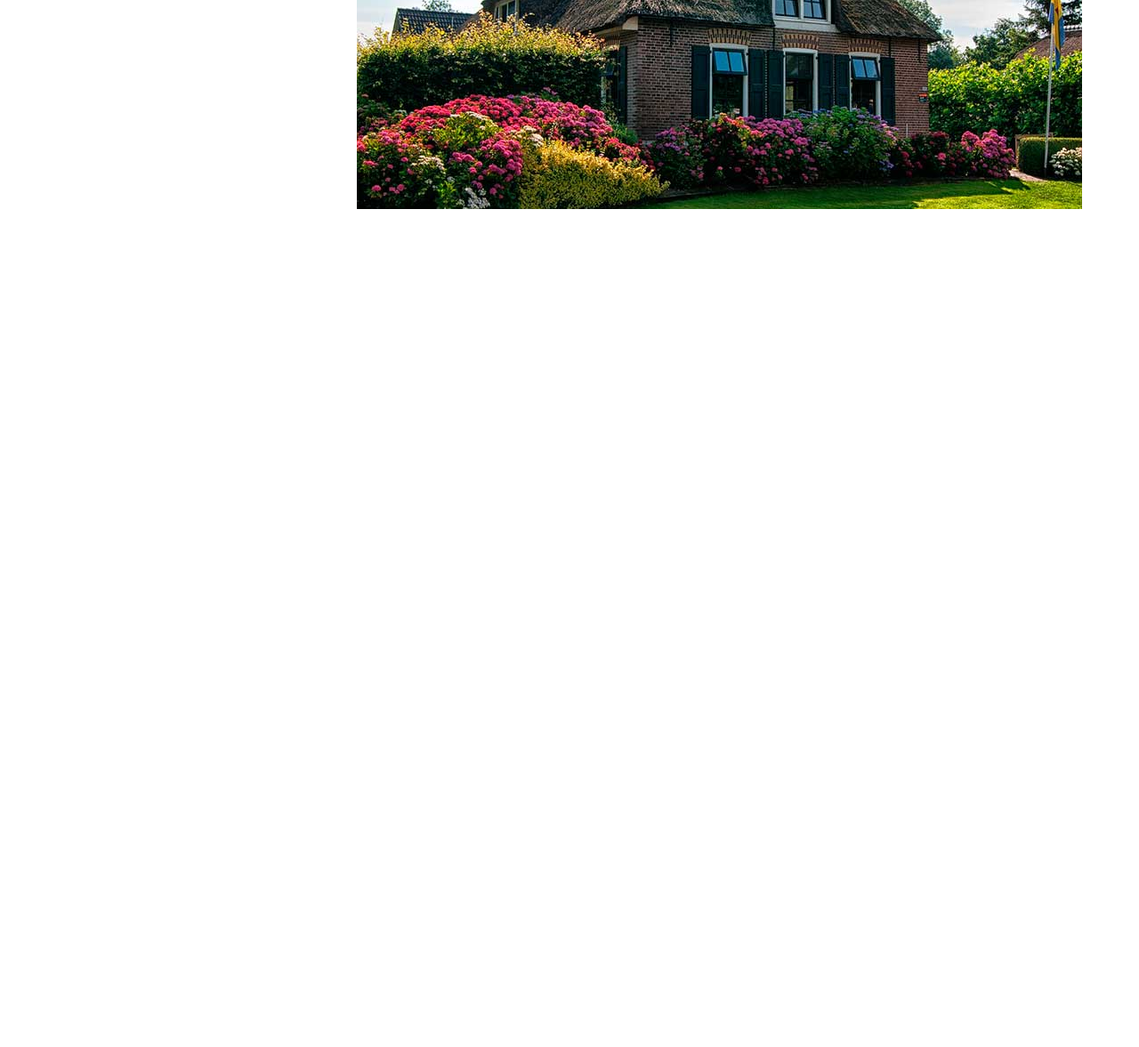
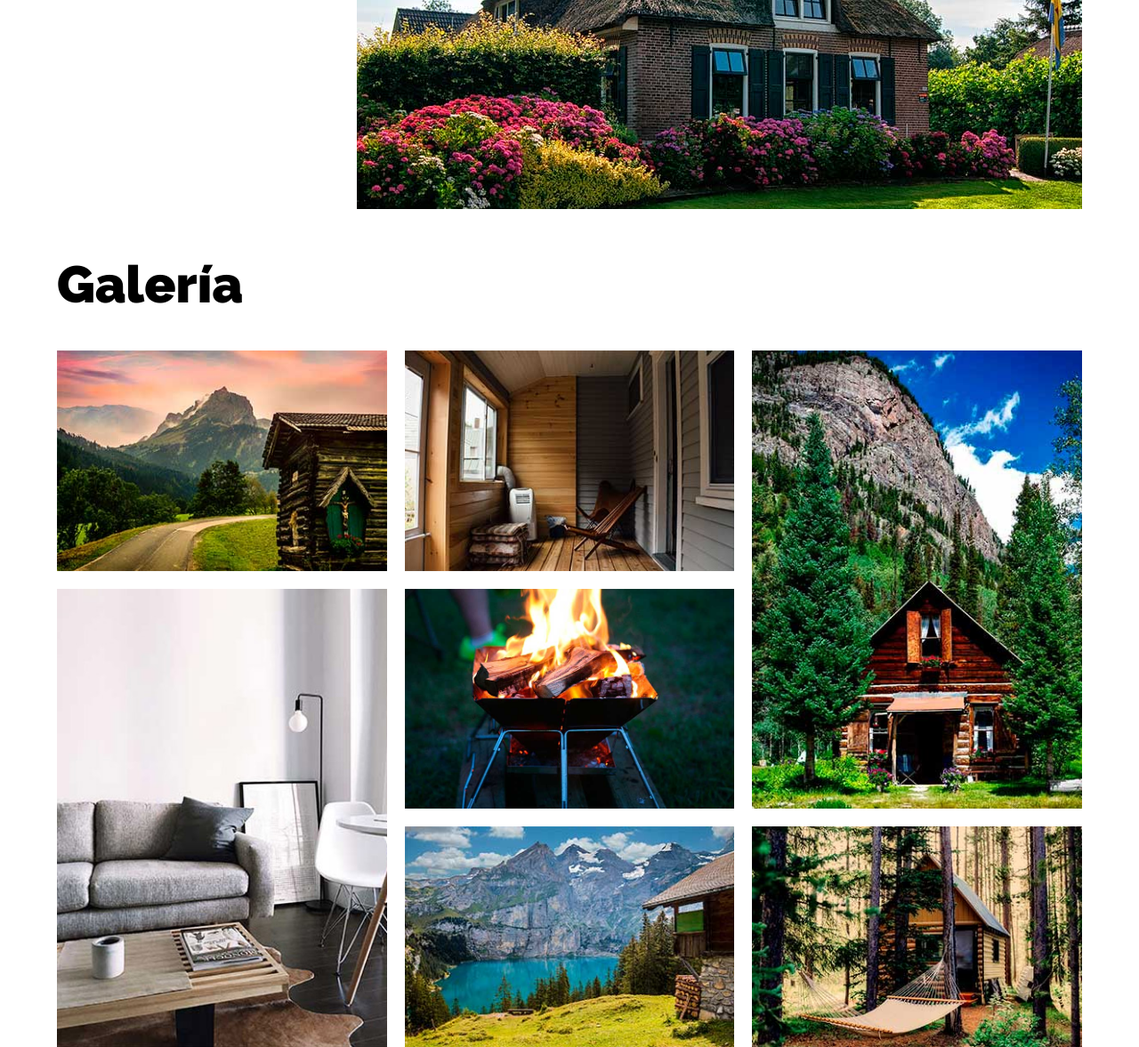
Before and after one commit to Evander-byte/Arquitectura, a plain HTML site: page index.html in a window 1280 px wide. Shown: the part 2846-4023 px from the top of the page at 89% size. Before the commit the page ends 3081 px from the top, so only its background shows below. Drawn offline with Linux system fonts and the light colour scheme.

Commit message:
Galeria de imagenes

```diff
--- a/CSS/styles.css
+++ b/CSS/styles.css
@@ -317,3 +317,57 @@ img {
         padding: 2rem 2rem 2rem 0;
     }
 }
+
+/* Galería */
+
+.galeria {
+    display: grid;
+    grid-template-columns: repeat(2, 1fr);
+    gap: 2rem;
+}
+
+/* Responsive */
+@media (min-width: 768px) {
+    .galeria {
+        grid-template-columns: repeat(3, 1fr);
+    }
+}
+
+.galeria img {
+    object-fit: cover;
+    height: 100%;
+}
+
+.galeria .imagen:nth-child(2) {
+    grid-column: 2/3;
+    grid-row: 1/3;
+}
+
+
+.galeria .imagen:nth-child(3) {
+    grid-row: 3/5;
+    grid-column: 2/3;
+}
+
+.galeria .imagen:nth-child(6) {
+    grid-row: 2/4;
+}
+
+/* Responsive */
+@media (min-width: 768px) {
+    .galeria .imagen:nth-child(2) {
+        grid-column: 1/2;
+        grid-row: 2/4;
+    }
+
+    .galeria .imagen:nth-child(6) {
+        grid-column: 3/4;
+        grid-row: 1/3;
+    }
+
+    .galeria .imagen:nth-child(3) {
+        grid-column: 2/3;
+        grid-row: 1/2;
+    }
+
+}
--- a/index.html
+++ b/index.html
@@ -69,5 +69,32 @@
             </div>
         </div><!--.modelo-->
     </main>
+
+    <section class="contenedor mt-5">
+        <h2>Galería</h2>
+        <div class="galeria">
+            <div class="imagen">
+                <img src="img/imagen_1.jpg" alt="imagen galeria">
+            </div>
+            <div class="imagen">
+                <img src="img/imagen_2.jpg" alt="imagen galeria">
+            </div>
+            <div class="imagen">
+                <img src="img/imagen_3.jpg" alt="imagen galeria">
+            </div>
+            <div class="imagen">
+                <img src="img/imagen_4.jpg" alt="imagen galeria">
+            </div>
+            <div class="imagen">
+                <img src="img/imagen_5.jpg" alt="imagen galeria">
+            </div>
+            <div class="imagen">
+                <img src="img/imagen_6.jpg" alt="imagen galeria">
+            </div>
+            <div class="imagen">
+                <img src="img/imagen_7.jpg" alt="imagen galeria">
+            </div>
+        </div>
+    </section>
 </body>
 </html>
```
